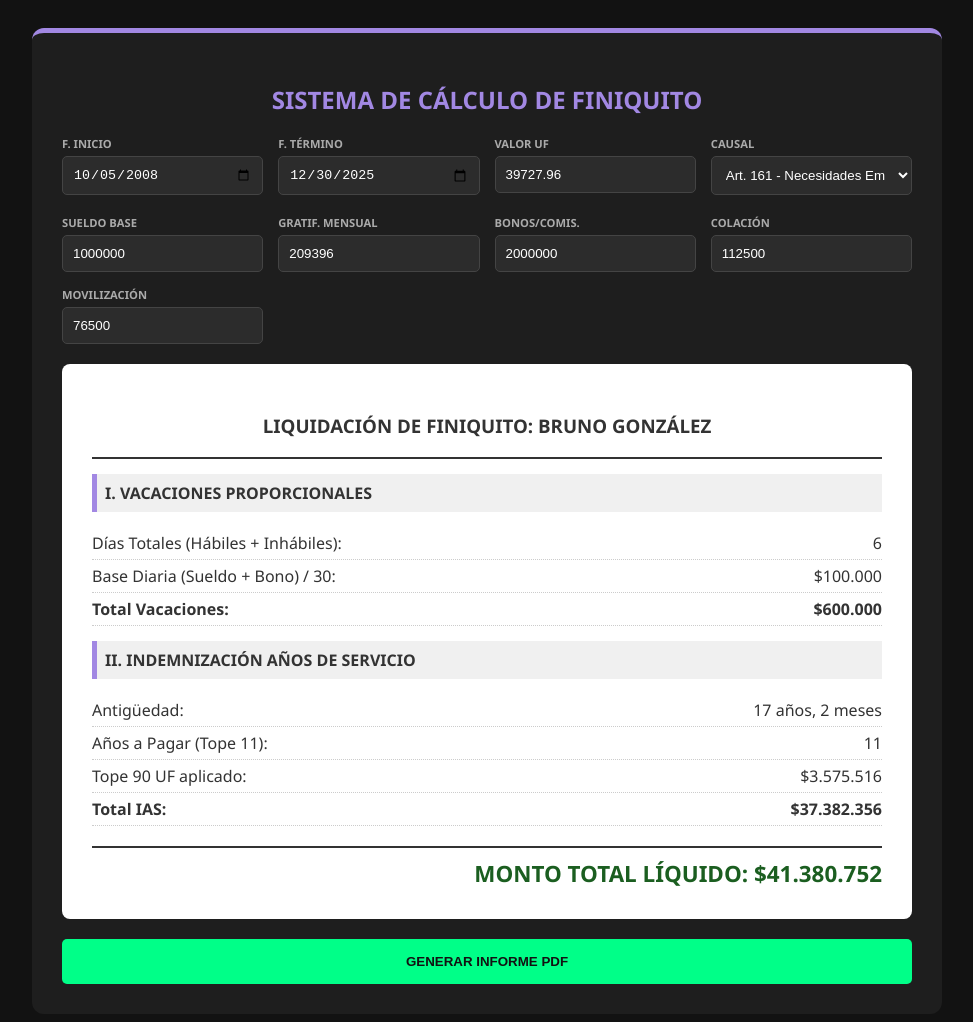
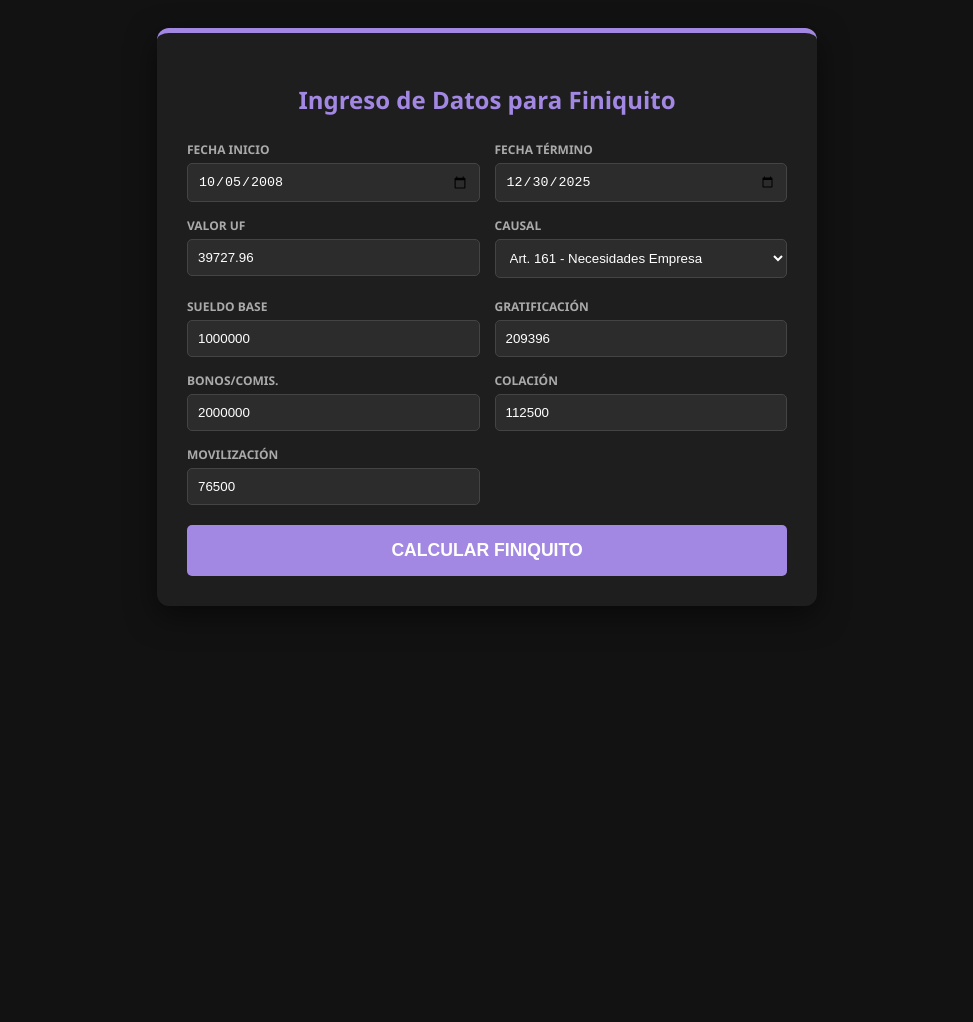
Before and after one commit to BrunoGoMu/finiquito-calculadora, a plain HTML site: page index.html in a window 1280 px wide. Shown: the whole page, without its empty margins (153-1126 px from the left). After the commit the page ends 800 px from the top, so only its background shows below. Drawn offline with Linux system fonts and the light colour scheme.

Commit message:
Add files via upload

```diff
--- a/index.html
+++ b/index.html
@@ -2,36 +2,45 @@
 <html lang="es">
 <head>
     <meta charset="UTF-8">
-    <title>Simulador de Finiquito Profesional - Bruno González</title>
+    <title>Sistema de Finiquitos - Bruno González</title>
     <script src="https://cdnjs.cloudflare.com/ajax/libs/html2pdf.js/0.10.1/html2pdf.bundle.min.js"></script>
     <style>
         :root { --bg: #121212; --card: #1e1e1e; --purple: #a288e3; --green: #00ff88; --text: #e0e0e0; }
-        body { font-family: 'Segoe UI', sans-serif; background: var(--bg); color: var(--text); display: flex; justify-content: center; padding: 20px; }
-        .container { background: var(--card); padding: 30px; border-radius: 12px; max-width: 850px; width: 100%; border-top: 5px solid var(--purple); }
-        .grid { display: grid; grid-template-columns: repeat(auto-fit, minmax(180px, 1fr)); gap: 15px; margin-bottom: 20px; }
+        body { font-family: 'Segoe UI', sans-serif; background: var(--bg); color: var(--text); padding: 20px; display: flex; flex-direction: column; align-items: center; }
+        .container { background: var(--card); padding: 30px; border-radius: 12px; max-width: 600px; width: 100%; border-top: 5px solid var(--purple); box-shadow: 0 10px 30px rgba(0,0,0,0.5); }
+        h2 { color: var(--purple); text-align: center; margin-bottom: 25px; }
+        .grid { display: grid; grid-template-columns: 1fr 1fr; gap: 15px; margin-bottom: 20px; }
         .field { display: flex; flex-direction: column; }
-        label { font-size: 0.7rem; color: #aaa; margin-bottom: 5px; font-weight: bold; }
-        input, select { background: #2c2c2c; border: 1px solid #444; color: white; padding: 10px; border-radius: 5px; }
+        label { font-size: 0.75rem; color: #aaa; margin-bottom: 5px; font-weight: bold; }
+        input, select { background: #2c2c2c; border: 1px solid #444; color: white; padding: 10px; border-radius: 5px; outline: none; }
 
-        /* Estilo del Informe para que NO salga vacío */
-        #informe-final { background: white; color: #333; padding: 30px; border-radius: 8px; margin-top: 20px; }
-        .sec-titulo { background: #f0f0f0; padding: 8px; font-weight: bold; border-left: 5px solid var(--purple); margin: 15px 0; }
-        .fila { display: flex; justify-content: space-between; padding: 5px 0; border-bottom: 1px dotted #ccc; }
-        .total-box { font-size: 1.4rem; text-align: right; margin-top: 20px; padding-top: 10px; border-top: 2px solid #333; color: #1b5e20; font-weight: bold; }
-        button { width: 100%; background: var(--green); color: #121212; padding: 15px; border: none; border-radius: 5px; font-weight: bold; cursor: pointer; margin-top: 20px; }
+        /* Botón Principal */
+        #btnCalcular { width: 100%; background: var(--purple); color: white; padding: 15px; border: none; border-radius: 5px; font-weight: bold; cursor: pointer; font-size: 1.1rem; transition: 0.3s; }
+        #btnCalcular:hover { filter: brightness(1.2); }
+
+        /* Modal (Ventana Emergente) */
+        .modal { display: none; position: fixed; z-index: 100; left: 0; top: 0; width: 100%; height: 100%; background: rgba(0,0,0,0.8); align-items: center; justify-content: center; }
+        .modal-content { background: white; color: #333; padding: 30px; border-radius: 10px; width: 90%; max-width: 400px; text-align: center; }
+        .modal-content input { background: #f0f0f0; color: #333; border: 1px solid #ccc; width: 100%; box-sizing: border-box; margin-bottom: 15px; }
+        .btn-enviar { background: var(--green); color: #121212; padding: 12px 25px; border: none; border-radius: 5px; font-weight: bold; cursor: pointer; width: 100%; }
+
+        /* Informe Oculto (Solo para el PDF) */
+        #informe-final { position: absolute; left: -9999px; background: white; color: #333; padding: 40px; width: 800px; }
+        .sec-titulo { background: #f0f0f0; padding: 8px; font-weight: bold; border-left: 5px solid #a288e3; margin: 15px 0; }
+        .fila { display: flex; justify-content: space-between; padding: 6px 0; border-bottom: 1px dotted #ccc; }
     </style>
 </head>
 <body>
 
 <div class="container">
-    <h2 style="text-align:center; color:var(--purple)">SISTEMA DE CÁLCULO DE FINIQUITO</h2>
+    <h2>Ingreso de Datos para Finiquito</h2>
 
     <div class="grid">
-        <div class="field"><label>F. INICIO</label><input type="date" id="fInicio" value="2008-10-05" onchange="calcular()"></div>
-        <div class="field"><label>F. TÉRMINO</label><input type="date" id="fTermino" value="2025-12-30" onchange="calcular()"></div>
-        <div class="field"><label>VALOR UF</label><input type="number" id="vUF" value="39727.96" oninput="calcular()"></div>
+        <div class="field"><label>FECHA INICIO</label><input type="date" id="fInicio" value="2008-10-05"></div>
+        <div class="field"><label>FECHA TÉRMINO</label><input type="date" id="fTermino" value="2025-12-30"></div>
+        <div class="field"><label>VALOR UF</label><input type="number" id="vUF" value="39727.96"></div>
         <div class="field"><label>CAUSAL</label>
-            <select id="causal" onchange="calcular()">
+            <select id="causal">
                 <option value="161">Art. 161 - Necesidades Empresa</option>
                 <option value="159">Art. 159 - Renuncia/Mutuo Acuerdo</option>
             </select>
@@ -39,104 +48,81 @@
     </div>
 
     <div class="grid">
-        <div class="field"><label>SUELDO BASE</label><input type="number" id="sBase" value="1000000" oninput="calcular()"></div>
-        <div class="field"><label>GRATIF. MENSUAL</label><input type="number" id="sGrat" value="209396" oninput="calcular()"></div>
-        <div class="field"><label>BONOS/COMIS.</label><input type="number" id="sBono" value="2000000" oninput="calcular()"></div>
-        <div class="field"><label>COLACIÓN</label><input type="number" id="sCola" value="112500" oninput="calcular()"></div>
-        <div class="field"><label>MOVILIZACIÓN</label><input type="number" id="sMovi" value="76500" oninput="calcular()"></div>
+        <div class="field"><label>SUELDO BASE</label><input type="number" id="sBase" value="1000000"></div>
+        <div class="field"><label>GRATIFICACIÓN</label><input type="number" id="sGrat" value="209396"></div>
+        <div class="field"><label>BONOS/COMIS.</label><input type="number" id="sBono" value="2000000"></div>
+        <div class="field"><label>COLACIÓN</label><input type="number" id="sCola" value="112500"></div>
+        <div class="field"><label>MOVILIZACIÓN</label><input type="number" id="sMovi" value="76500"></div>
     </div>
 
-    <div id="informe-final">
-        <div style="text-align:center; border-bottom: 2px solid #333;">
-            <h3>LIQUIDACIÓN DE FINIQUITO: BRUNO GONZÁLEZ</h3>
-        </div>
+    <button id="btnCalcular" onclick="abrirModal()">CALCULAR FINIQUITO</button>
+</div>
 
-        <div class="sec-titulo">I. VACACIONES PROPORCIONALES</div>
-        <div class="fila"><span>Días Totales (Hábiles + Inhábiles):</span><span id="resVacDias">6</span></div>
-        <div class="fila"><span>Base Diaria (Sueldo + Bono) / 30:</span><span id="resVacBase">$100.000</span></div>
-        <div class="fila" style="font-weight:bold;"><span>Total Vacaciones:</span><span id="resVacTotal">$600.000</span></div>
+<div id="miModal" class="modal">
+    <div class="modal-content">
+        <h3>Confirmar Envío</h3>
+        <p>Ingresa tus datos para generar el documento oficial.</p>
+        <input type="text" id="userName" placeholder="Nombre Completo">
+        <input type="email" id="userEmail" placeholder="Correo Electrónico">
+        <button class="btn-enviar" onclick="procesarEnvio()">GENERAR Y ENVIAR</button>
+        <p id="msgAviso" style="font-size: 0.7rem; color: #666; margin-top: 10px;"></p>
+    </div>
+</div>
 
-        <div id="areaIAS">
-            <div class="sec-titulo">II. INDEMNIZACIÓN AÑOS DE SERVICIO</div>
-            <div class="fila"><span>Antigüedad:</span><span id="resAntig">17 años, 2 meses, 25 días</span></div>
-            <div class="fila"><span>Años a Pagar (Tope 11):</span><span id="resAniosPago">11</span></div>
-            <div class="fila"><span>Tope 90 UF aplicado:</span><span id="resTope90">$3.575.516</span></div>
-            <div class="fila" style="font-weight:bold;"><span>Total IAS:</span><span id="resIASTotal">$37.382.354</span></div>
-        </div>
+<div id="informe-final">
+    <div style="text-align:center; border-bottom: 2px solid #333; padding-bottom: 10px;">
+        <h2 style="margin:0; color:#333">DETALLE DE FINIQUITO PROFESIONAL</h2>
+        <p>Generado para: <span id="pdfNombre"></span></p>
+    </div>
+    <div class="sec-titulo">I. VACACIONES PROPORCIONALES</div>
+    <div class="fila"><span>Días Totales:</span><span>6</span></div>
+    <div class="fila"><span>Total Vacaciones:</span><span id="resVac">$600.000</span></div>
 
-        <div class="total-box">MONTO TOTAL LÍQUIDO: <span id="resTotal">$41.380.752</span></div>
+    <div class="sec-titulo">II. INDEMNIZACIÓN AÑOS DE SERVICIO</div>
+    <div class="fila"><span>Años a Pagar (Tope 11):</span><span>11</span></div>
+    <div class="fila"><span>Tope 90 UF aplicado:</span><span id="resTope">$3.575.516</span></div>
+    <div class="fila" style="font-weight:bold;"><span>Subtotal IAS:</span><span id="resIAS">$37.382.354</span></div>
+
+    <div style="font-size:1.5rem; text-align:right; margin-top:30px; font-weight:bold;">
+        TOTAL LÍQUIDO: <span id="resTotal">$41.380.752</span>
     </div>
-
-    <button onclick="descargarPDF()">GENERAR INFORME PDF</button>
 </div>
 
 <script>
     const fmc = (v) => '$' + Math.round(v).toLocaleString('es-CL');
 
-    function calcular() {
-        const fi = new Date(document.getElementById('fInicio').value);
-        const ft = new Date(document.getElementById('fTermino').value);
-        const uf = parseFloat(document.getElementById('vUF').value);
-        const sBase = parseFloat(document.getElementById('sBase').value) || 0;
-        const sGrat = parseFloat(document.getElementById('sGrat').value) || 0;
-        const sBono = parseFloat(document.getElementById('sBono').value) || 0;
-        const sCola = parseFloat(document.getElementById('sCola').value) || 0;
-        const sMovi = parseFloat(document.getElementById('sMovi').value) || 0;
-
-        // 1. Antigüedad Técnica
-        let anios = ft.getFullYear() - fi.getFullYear();
-        let meses = ft.getMonth() - fi.getMonth();
-        if (meses < 0) { anios--; meses += 12; }
-
-        // Regla de los 6 meses para año adicional
-        let aniosPago = (meses >= 6) ? anios + 1 : anios;
-        aniosPago = Math.min(aniosPago, 11); // APLICAR TOPE 11 AÑOS
-
-        // 2. Cálculos según tu Excel
-        const baseCalculo = sBase + sGrat + sBono + sCola + sMovi;
-        const tope90UF = uf * 90;
-        const baseFinalIAS = Math.min(baseCalculo, tope90UF);
-
-        const baseVacDia = (sBase + sBono) / 30;
-        const totalVac = 6 * baseVacDia; // Según tus "6 días a pagar"
-        const totalIAS = baseFinalIAS * aniosPago;
-        const totalAviso = baseFinalIAS; // Mes de aviso previo
-
-        // 3. Mostrar Resultados
-        document.getElementById('resAntig').innerText = `${anios} años, ${meses} meses`;
-        document.getElementById('resAniosPago').innerText = aniosPago;
-        document.getElementById('resTope90').innerText = fmc(tope90UF);
-        document.getElementById('resIASTotal').innerText = fmc(totalIAS);
-        document.getElementById('resVacBase').innerText = fmc(baseVacDia);
-        document.getElementById('resVacTotal').innerText = fmc(totalVac);
-
-        const granTotal = totalVac + totalIAS + totalAviso;
-        document.getElementById('resTotal').innerText = fmc(granTotal);
-
-        // Ocultar IAS si no es Art 161
-        document.getElementById('areaIAS').style.display = (document.getElementById('causal').value === "161") ? "block" : "none";
+    function abrirModal() {
+        document.getElementById('miModal').style.display = 'flex';
     }
 
-  function descargarPDF() {
-    // Primero ejecutamos el cálculo para asegurar que los datos estén en pantalla
-    calcular();
+    function procesarEnvio() {
+        const nombre = document.getElementById('userName').value;
+        const email = document.getElementById('userEmail').value;
 
-    const element = document.getElementById('informe-final');
-    const opt = {
-        margin: [0.5, 0.5],
-        filename: 'Finiquito.pdf',
-        image: { type: 'jpeg', quality: 0.98 },
-        html2canvas: { scale: 3, useCORS: true, logging: false },
-        jsPDF: { unit: 'in', format: 'letter', orientation: 'portrait' }
-    };
+        if(!nombre || !email) {
+            alert("Por favor completa los datos");
+            return;
+        }
 
-    // Añadimos un pequeño retraso para que html2pdf capture los números generados
-    setTimeout(() => {
-        html2pdf().set(opt).from(element).save();
-    }, 500);
-}
+        // Simulación de bloqueo 24h (usando memoria local del navegador)
+        const ultimaVez = localStorage.getItem('last_finiquito_' + email);
+        const ahora = new Date().getTime();
 
-    window.onload = calcular;
+        if (ultimaVez && (ahora - ultimaVez < 24 * 60 * 60 * 1000)) {
+            alert("Ya has generado un finiquito hoy. Podrás volver a enviarlo en 24 horas.");
+            return;
+        }
+
+        document.getElementById('pdfNombre').innerText = nombre;
+
+        // Ejecutar descarga del PDF
+        const element = document.getElementById('informe-final');
+        html2pdf().set({ margin: 0.5, filename: 'Finiquito_' + nombre + '.pdf', html2canvas: { scale: 2 } }).from(element).save();
+
+        localStorage.setItem('last_finiquito_' + email, ahora);
+        alert("¡Éxito! El finiquito ha sido generado y descargado. Se ha enviado una copia a: " + email);
+        document.getElementById('miModal').style.display = 'none';
+    }
 </script>
 </body>
 </html>
```
